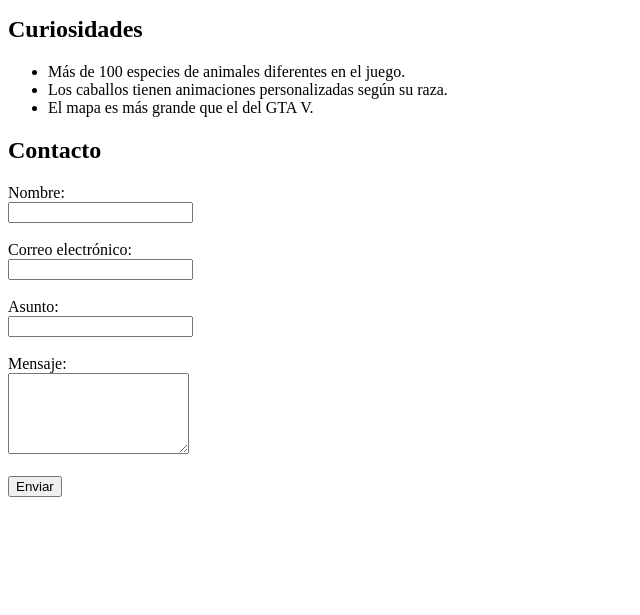
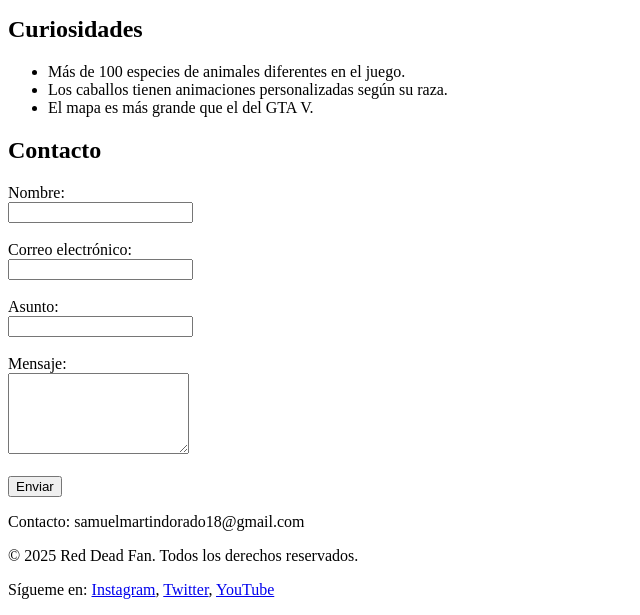
Before and after one commit to Samuel-md/html5_arquitectura_informacion, a plain HTML site: page index.html in a window 1280 px wide. Shown: the part 1278-1893 px from the top of the page, without its empty margins (0-640 px from the left). Before the commit the page ends 1783 px from the top, so only its background shows below. Drawn offline with Linux system fonts and the light colour scheme.

Commit message:
Añadir el pie de pagina con el contacto

```diff
--- a/index.html
+++ b/index.html
@@ -99,8 +99,14 @@
 
 </main>
 
-
-
-
+<footer>
+    <p>Contacto: samuelmartindorado18@gmail.com</p>
+    <p>&copy; 2025 Red Dead Fan. Todos los derechos reservados.</p>
+    <p>Sígueme en:
+        <a href="#">Instagram</a>,
+        <a href="#">Twitter</a>,
+        <a href="#">YouTube</a>
+    </p>
+</footer>
 
 </html>
```
